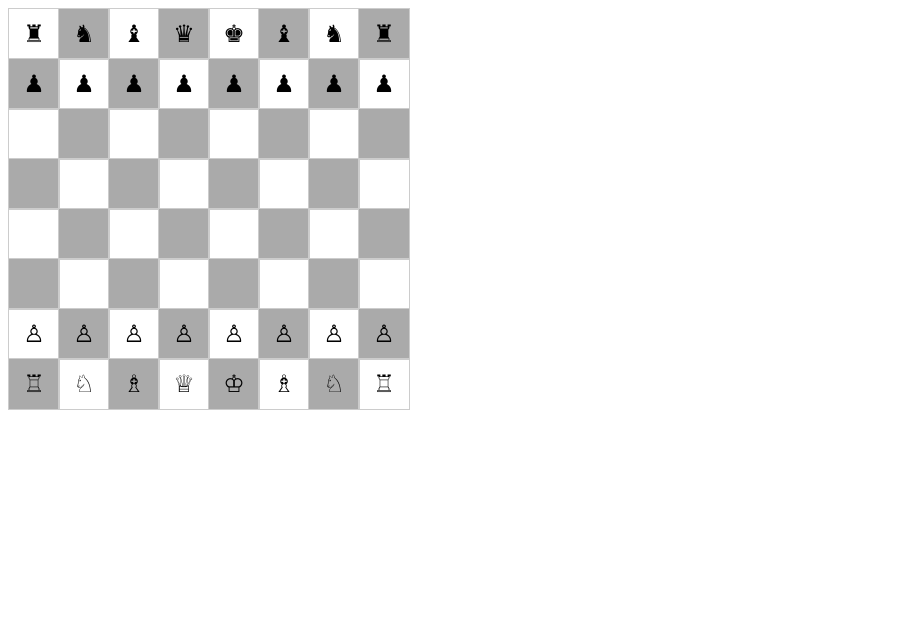
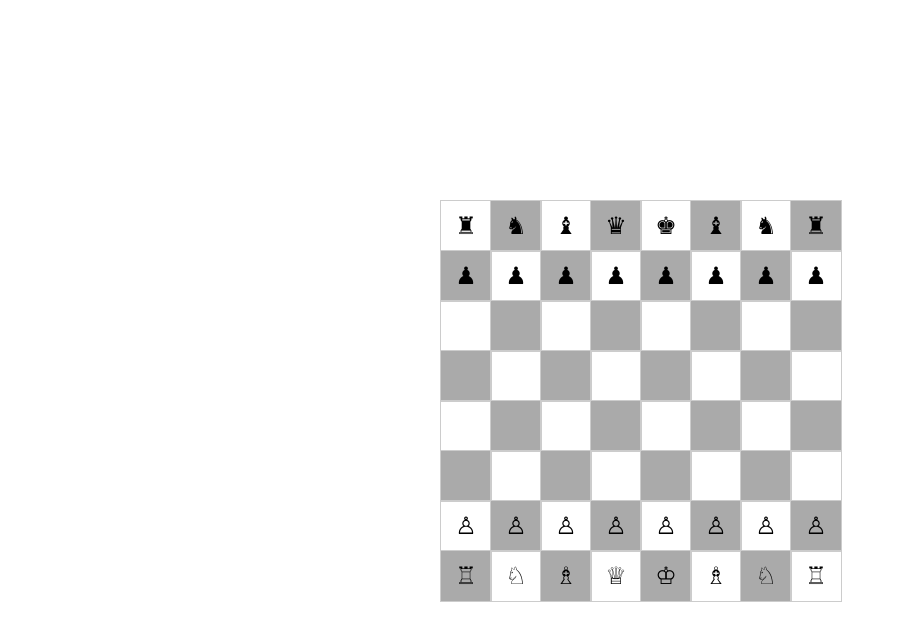
Before and after one commit to bhoot1234567890/moon, a plain HTML site: page index.html in a window 1280 px wide. Shown: the whole page, without its empty margins (0-897 px from the left). Drawn offline with Linux system fonts and the light colour scheme.

Commit message:
center the div

```diff
--- a/index.html
+++ b/index.html
@@ -5,6 +5,14 @@
   <meta name="viewport" content="width=device-width, initial-scale=1.0">
   <title>Simple Chess Game</title>
   <style>
+    body {
+      display: flex;
+      justify-content: center;
+      align-items: center;
+      height: 100vh;
+      margin: 0;
+    }
+
     .board {
       display: grid;
       grid-template-columns: repeat(8, 50px);
@@ -24,6 +32,10 @@
 
     .dark {
       background-color: #aaa;
+    }
+
+    .selected {
+      background-color: #8cf7ff; /* Light blue for selected square */
     }
   </style>
 </head>
```
